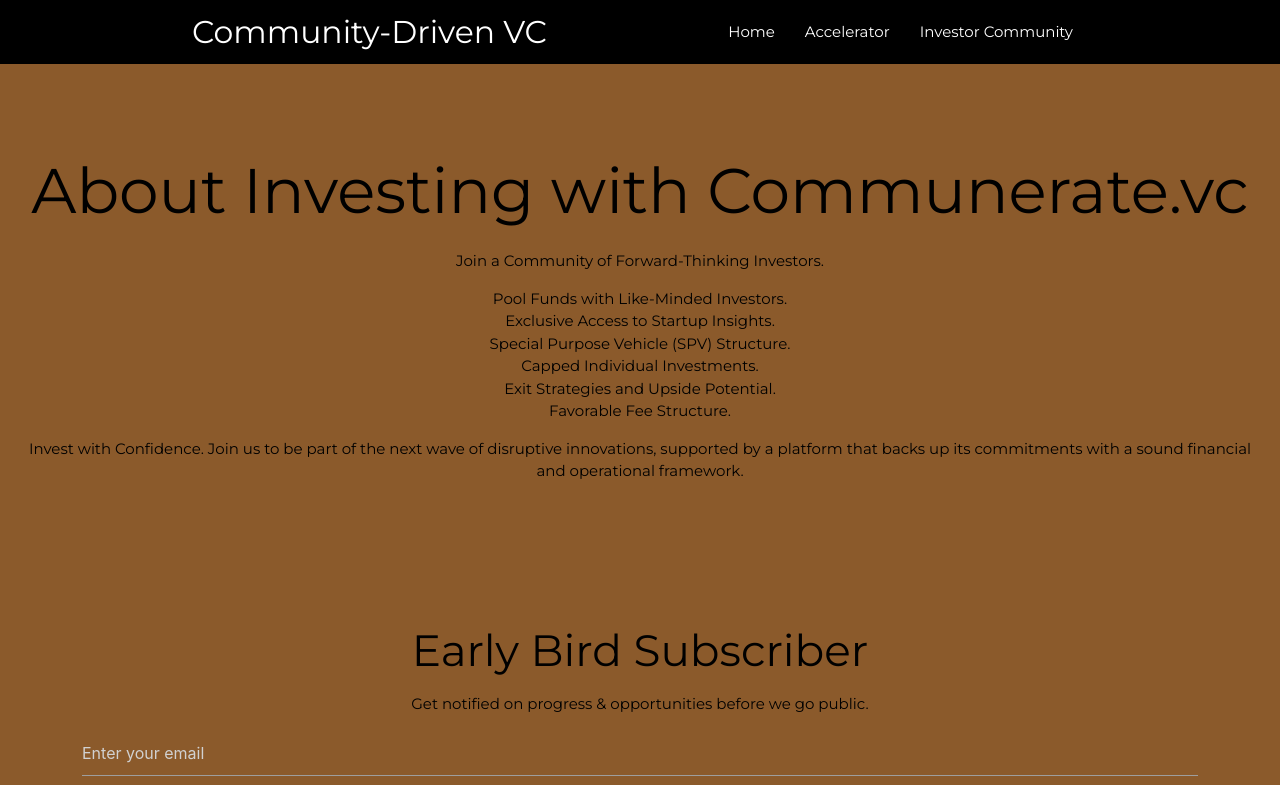
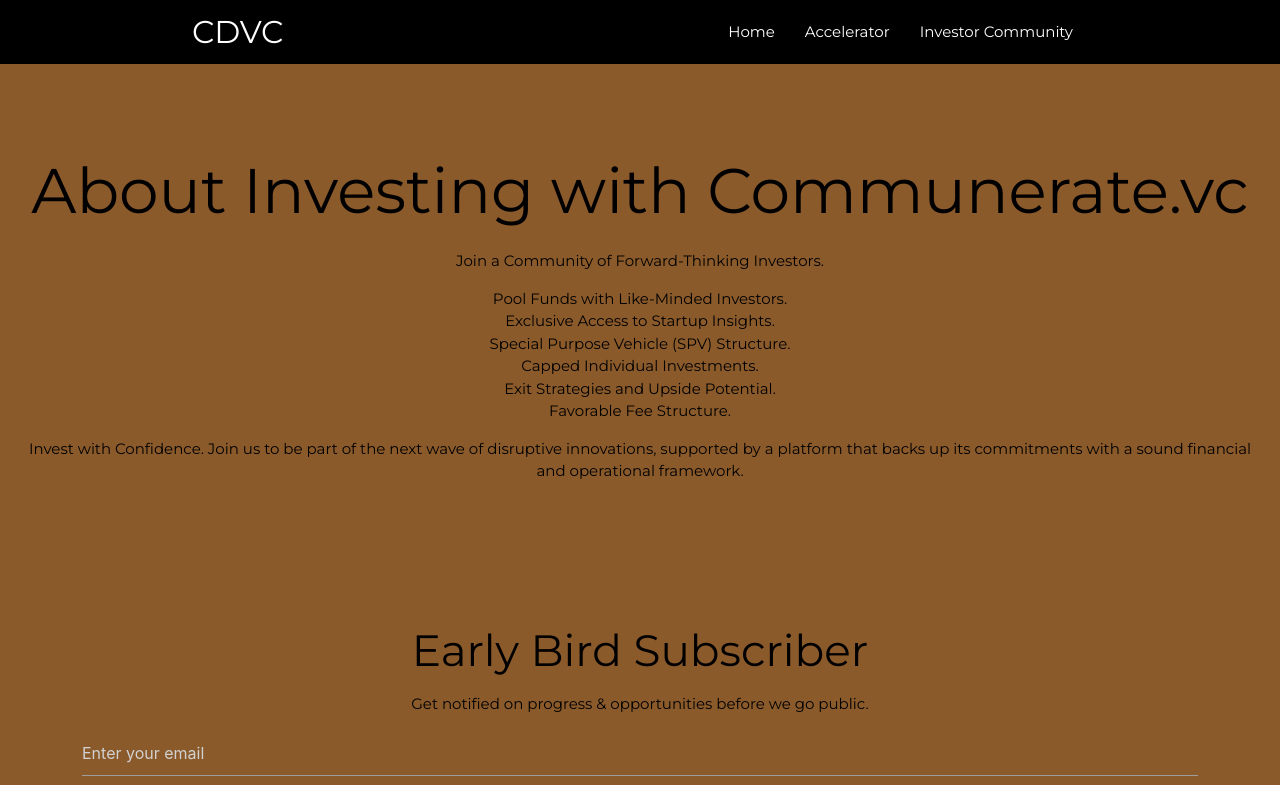
Before and after one commit to andersondbk/communerate.vc, a plain HTML site: page investor.html in a window 1280 px wide. Shown: the top 785 px of the page. Drawn offline with nearby package versions, Linux system fonts and the light colour scheme.

Commit message:
Update investor.html

```diff
--- a/investor.html
+++ b/investor.html
@@ -51,7 +51,7 @@
     <!-- Navbar -->
     <nav class="black" role="navigation">
         <div class="nav-wrapper container">
-            <a id="logo-container" href="#" class="brand-logo">Community-Driven VC</a>
+            <a id="logo-container" href="#" class="brand-logo">CDVC</a>
             <a href="#" data-target="nav-mobile" class="sidenav-trigger"><i class="material-icons" style="color: white;">menu</i></a>
             <ul class="right hide-on-med-and-down">
                 <li><a href="#landing">Home</a></li>
```
